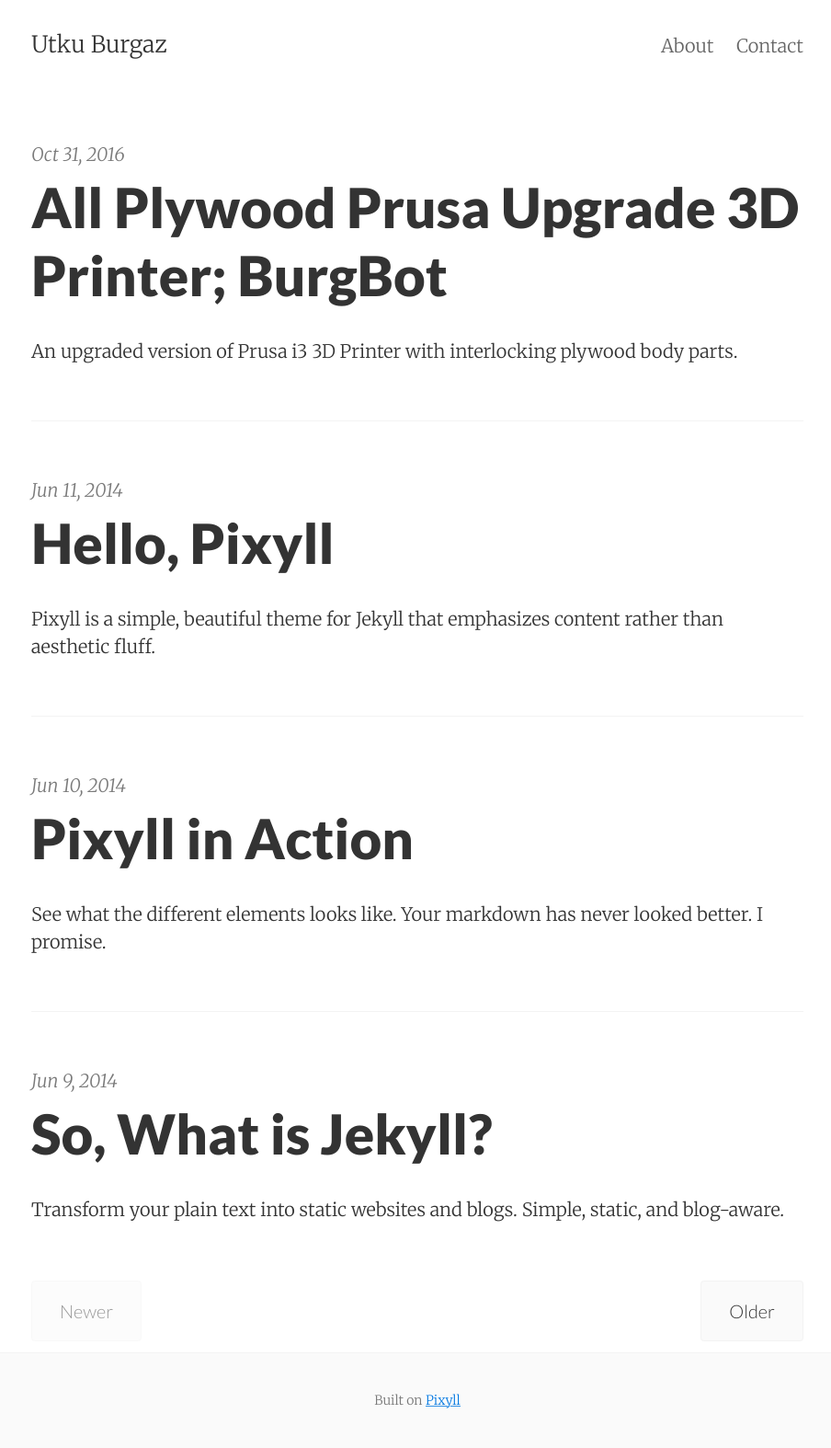
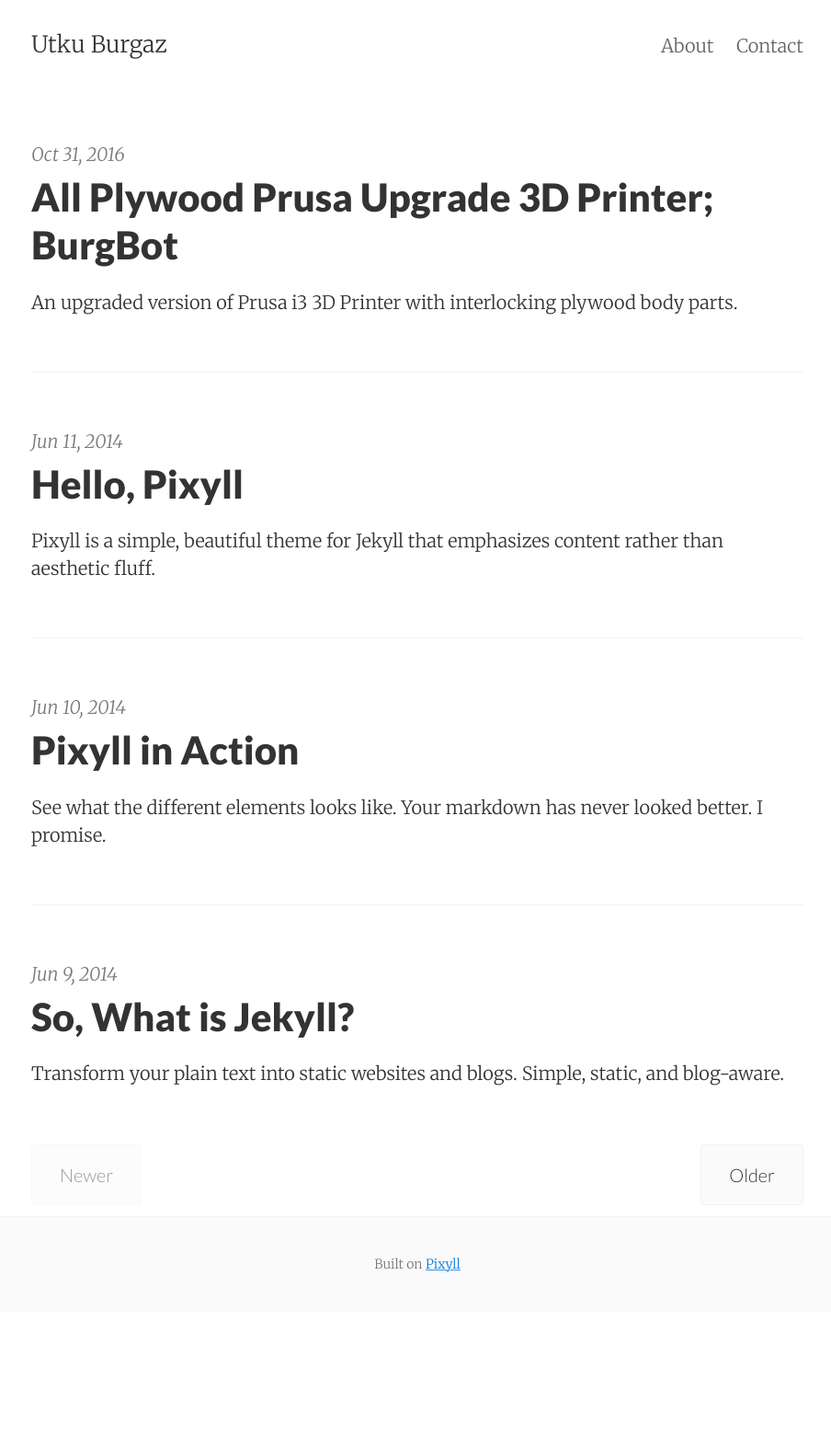
Before and after one commit to utkuburgaz/utkuburgaz.github.io, a Jekyll site: the page built from index.html, in a window 1280 px wide. Shown: the whole page at 92% size, without its empty margins (186-1090 px from the left). Built offline with Jekyll 4.4.1, drawn with Linux system fonts in a browser that asks for light colours; the list of posts is cut into pages by our own code; after the commit the page ends 1426 px from its top, so only the background shows below that.

Commit message:
Update _variables.scss

```diff
--- a/_sass/_variables.scss
+++ b/_sass/_variables.scss
@@ -7,7 +7,7 @@ $heading-font-family: 'Lato', 'Helvetica Neue', Helvetica, sans-serif !default;
 $heading-font-weight: 900 !default;
 $heading-line-height: 1.25 !default;
 $monospace-font-family: 'Source Code Pro', Consolas, monospace !default;
-$h1: 2.998rem !default;
+$h1: 2.1rem !default;
 $h2: 1.5rem !default;
 $h3: 1.25rem !default;
 $h4: 1rem !default;
```
